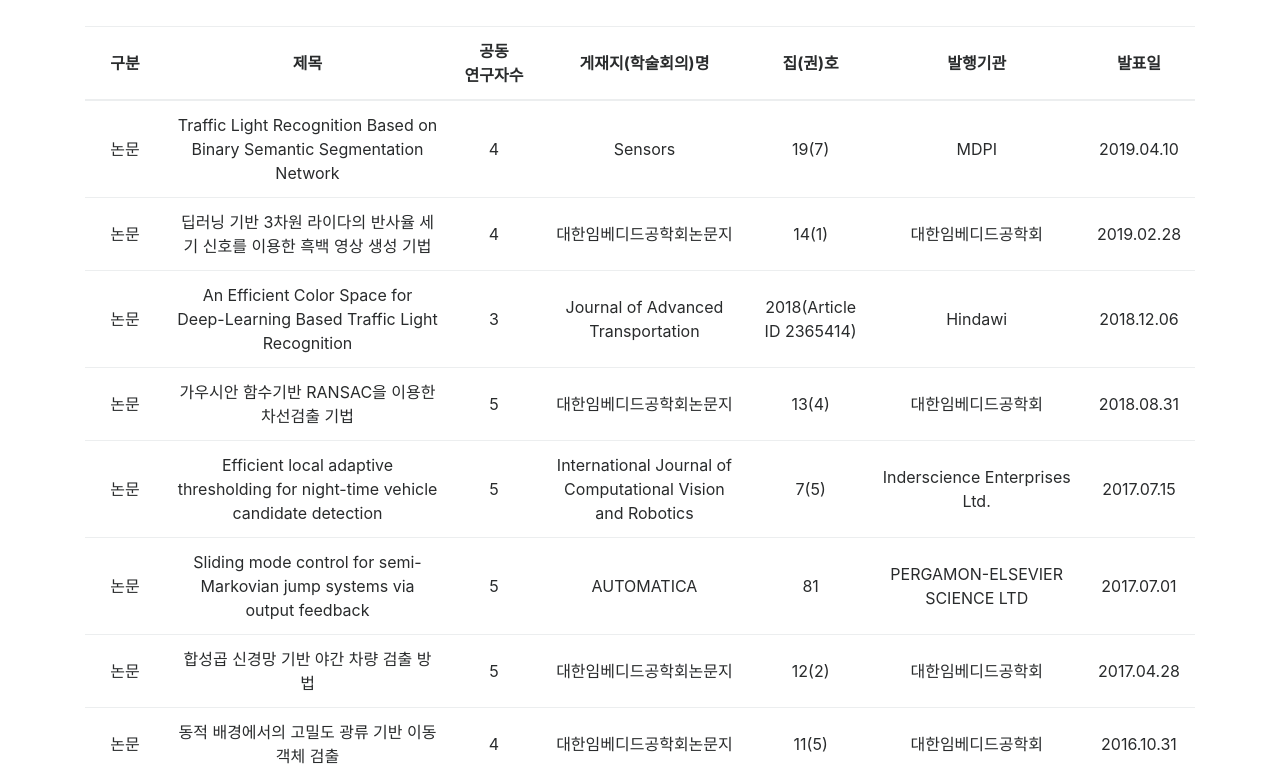
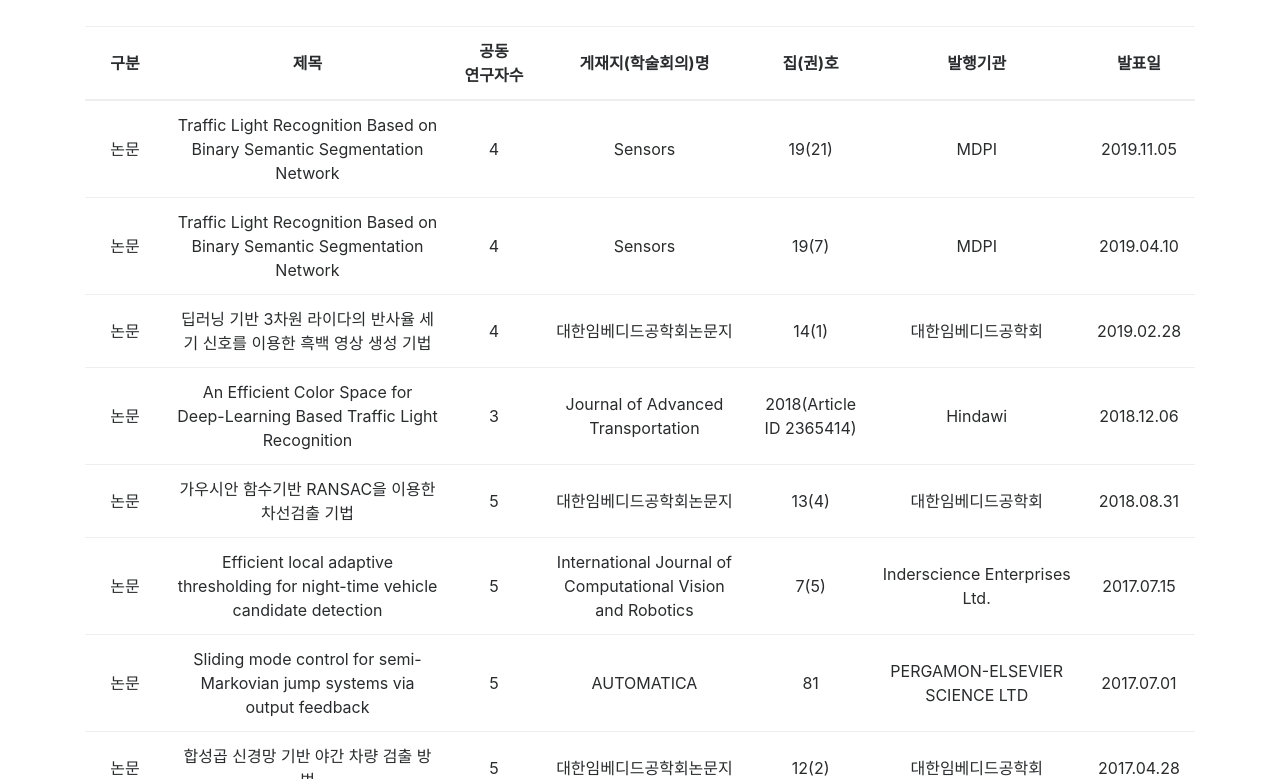
Before and after one commit to YU-MSP/yu-msp.github.io, a Jekyll site: the page built from publications.html, in a window 1280 px wide and 900 px high, scrolled down 309 px, cut to the strip 121-900 px from the top of the window. Built offline with Jekyll 4.4.1, drawn with Linux system fonts in a browser that asks for light colours; nearby versions of some CDN libraries.

Commit message:
no message

```diff
--- a/publications.html
+++ b/publications.html
@@ -43,6 +43,15 @@
 			</tr>
 		</thead>
 		<tbody>
+			<tr>
+				<td>논문</td>
+				<td>Traffic Light Recognition Based on Binary Semantic Segmentation Network</td>
+				<td>4</td>
+				<td>Sensors</td>
+				<td>19(21)</td>
+				<td>MDPI</td>
+				<td>2019.11.05</td>
+			</tr>
 			<tr>
 				<td>논문</td>
 				<td>Traffic Light Recognition Based on Binary Semantic Segmentation Network</td>
```
